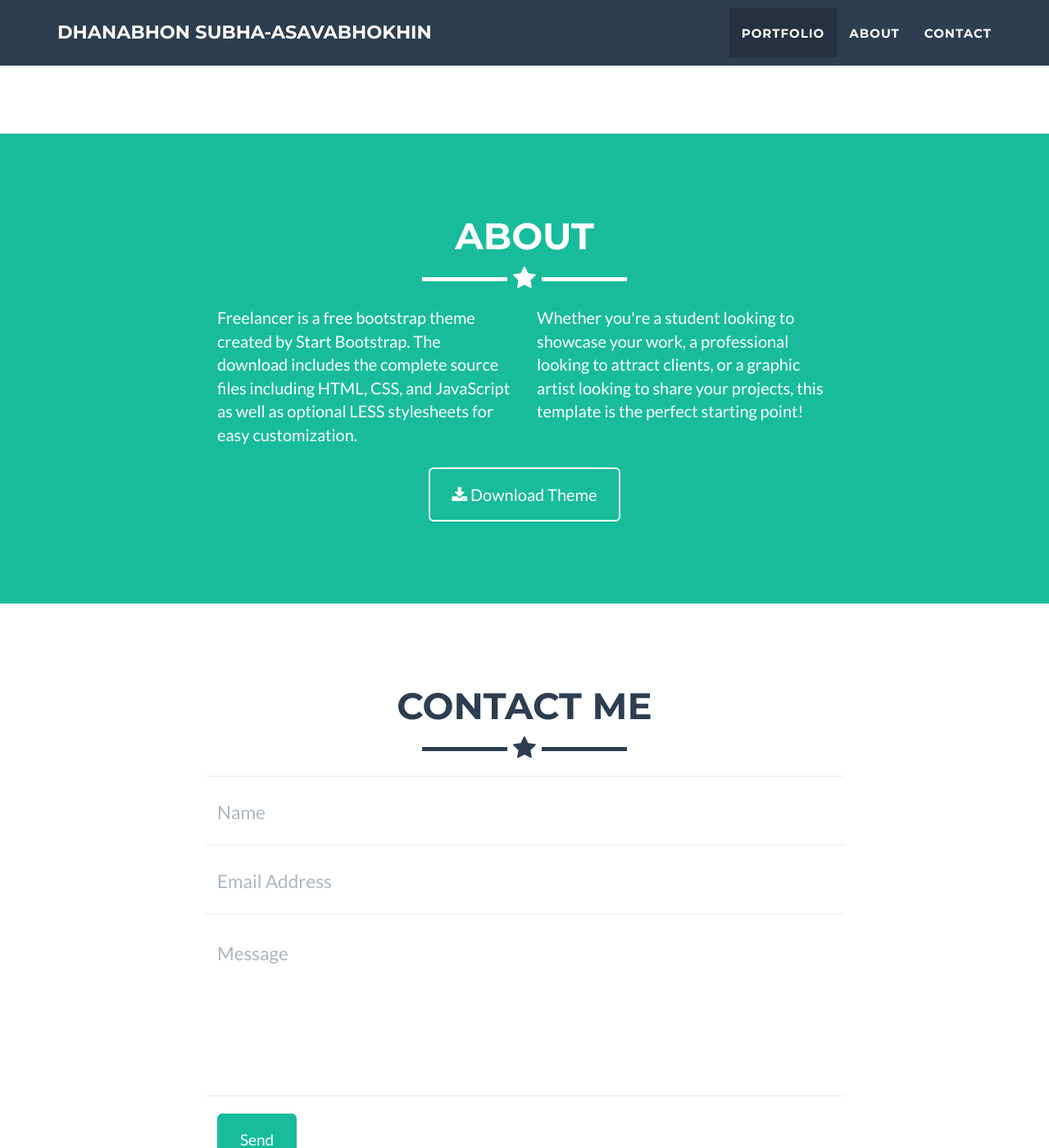
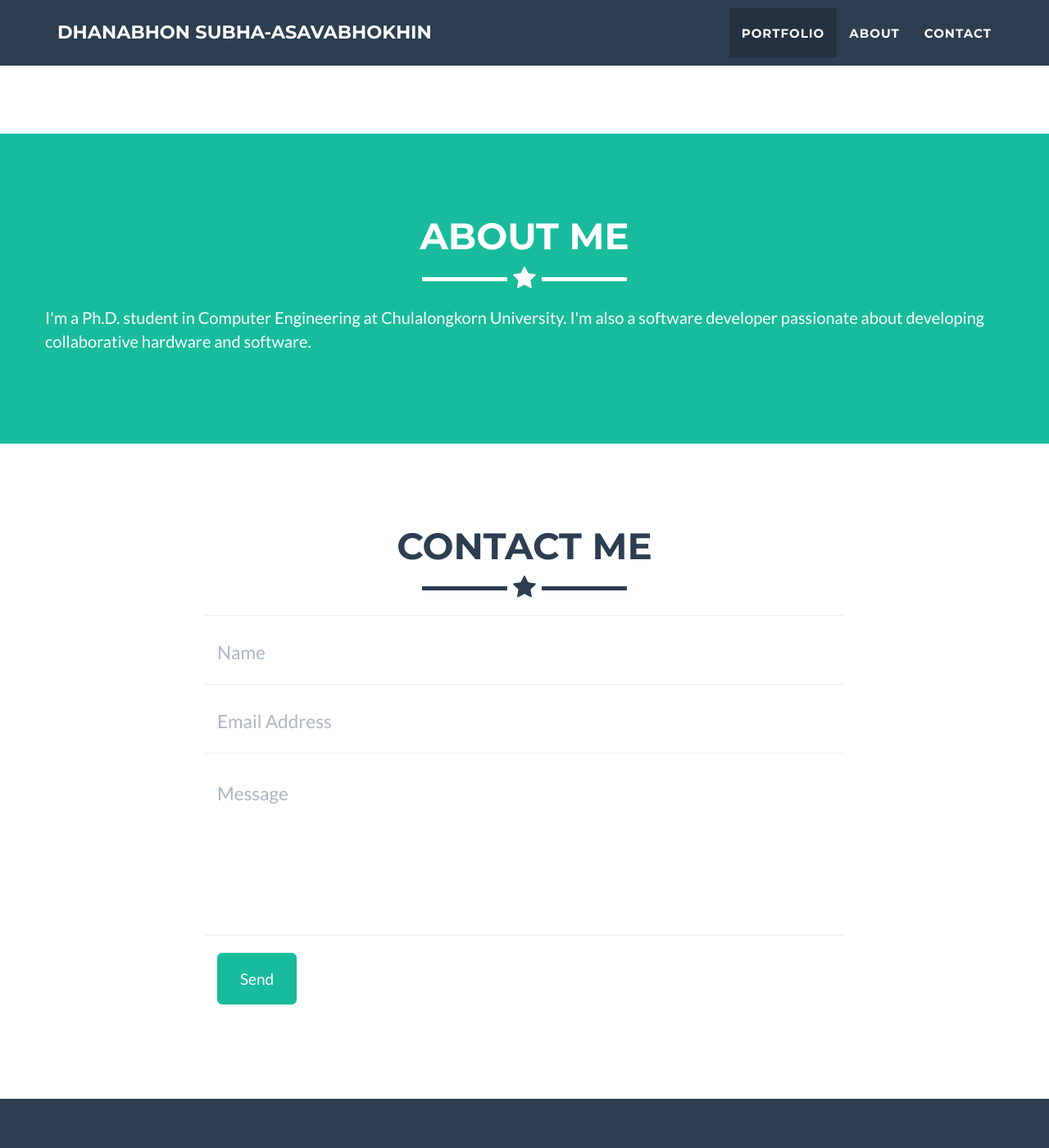
Before and after one commit to Dhanabhon/dhanabhon.github.io, a Jekyll site: the page built from _posts/2014-07-18-project-1.markdown, in a window 1280 px wide and 1400 px high, scrolled down 1610 px. Shown: the whole window at 82% size. Built offline with Jekyll 4.4.1, drawn with Linux system fonts in a browser that asks for light colours; some of the changed lines change nothing that is shown; some of the changed text lies outside the part shown.

Commit message:
Update the content

```diff
--- a/_config.yml
+++ b/_config.yml
@@ -2,10 +2,10 @@
 title: Dhanabhon Subha-asavabhokhin
 email: hello@thanaphon.com
 url: https://dhanabhon.github.io
-description: "Write an awesome description for your new site here. You can edit this line in _config.yml. It will appear in your document head meta (for Google search results) and in your feed.xml site description."
-keywords: "your keywords, separated by commas"
-skills: "Ph.D. student - Software Develope"
-meta_author: Dhanabhon Subha-asavabhokhin
+description: "Portfolio website using Github Pages"
+keywords: "Dhanabhon, Subha-asavabhokhin, Portfolio, Software, Hardware, Development"
+skills: "Ph.D. student - Software Developer"
+meta_author: Dhanabhon S.
 
 # Google webmaster tools
 google_verify:
@@ -32,23 +32,23 @@
 
 # Footer settings
 footer:
-  copyright: Dhanbhon Subha-asavabhokhin
+  copyright: dhanaphon.github.io
   location: Location
-  social: Around the Web
-  credits: Credits
+  # social: Around the Web
+  # credits: Credits
 
 # Social networks usernames (many more available: google-plus, flickr, dribbble, pinterest, instagram, tumblr, linkedin, etc.)
-social:
-  # - title: twitter
-  #   url: http://twitter.com/jekyllrb
-  # - title: facebook
-  #   url:
-  # - title: stack-overflow
-  #   url: http://stackoverflow.com/questions/tagged/jekyll
-  # - title: bitbucket
-  #   url: http://bitbucket.org/jekyll
-  - title: github
-    url: http://github.com/dhanabhon
+# social:
+#   - title: twitter
+#     url: http://twitter.com/dhanabhons
+#   # - title: facebook
+#   #   url:
+#   # - title: stack-overflow
+#   #   url: http://stackoverflow.com/questions/tagged/jekyll
+#   # - title: bitbucket
+#   #   url: http://bitbucket.org/jekyll
+#   - title: github
+#     url: http://github.com/dhanabhon
 
 # Postal address (add as many lines as necessary)
 address:
@@ -56,7 +56,7 @@
   # - line: Beverly Hills, CA 90210
 
 # Credits content
-credits: 'Freelancer is a free to use, open source Bootstrap theme created by <a href="http://startbootstrap.com">Start Bootstrap</a>.'
+# credits: 'Freelancer is a free to use, open source Bootstrap theme created by <a href="http://startbootstrap.com">Start Bootstrap</a>.'
 
 # Build settings
 markdown: kramdown
--- a/_includes/about.html
+++ b/_includes/about.html
@@ -3,12 +3,13 @@
         <div class="container">
             <div class="row">
                 <div class="col-lg-12 text-center">
-                    <h2>About</h2>
+                    <h2>About Me</h2>
                     <hr class="star-light">
                 </div>
             </div>
             <div class="row">
-                <div class="col-lg-4 col-lg-offset-2">
+                <p>I'm a Ph.D. student in Computer Engineering at Chulalongkorn University. I'm also a software developer passionate about developing collaborative hardware and software.</p>
+                <!-- <div class="col-lg-4 col-lg-offset-2">
                     <p>Freelancer is a free bootstrap theme created by Start Bootstrap. The download includes the complete source files including HTML, CSS, and JavaScript as well as optional LESS stylesheets for easy customization.</p>
                 </div>
                 <div class="col-lg-4">
@@ -18,7 +19,7 @@
                     <a href="https://github.com/jeromelachaud/freelancer-theme" class="btn btn-lg btn-outline">
                         <i class="fa fa-download"></i> Download Theme
                     </a>
-                </div>
+                </div> -->
             </div>
         </div>
     </section>
--- a/_includes/footer.html
+++ b/_includes/footer.html
@@ -32,7 +32,7 @@
             <div class="container">
                 <div class="row">
                     <div class="col-lg-12">
-                        Copyright &copy; {{ site.footer.copyright }} 20{{ site.time | date: '%y' }}
+                        Copyright &copy; 20{{ site.time | date: '%y' }} {{ site.footer.copyright }}
                     </div>
                 </div>
             </div>
--- a/_includes/head.html
+++ b/_includes/head.html
@@ -1,7 +1,8 @@
 <head>
     <meta charset="utf-8">
     <meta http-equiv="X-UA-Compatible" content="IE=edge">
-    <title>{% if page.title %}{{ page.title }}{% else %}{{ site.title }}{% endif %}</title>
+    <title>Dhanabhon S.</title>
+    <!-- <title>{% if page.title %}{{ page.title }}{% else %}{{ site.title }}{% endif %}</title> -->
     <meta name="viewport" content="width=device-width">
     <meta name="description" content="{{ site.description }}">
     <meta name="keywords" content="{{ site.keywords }}" />
```
Also changed, not shown: img/profile.png, 3 other files.
